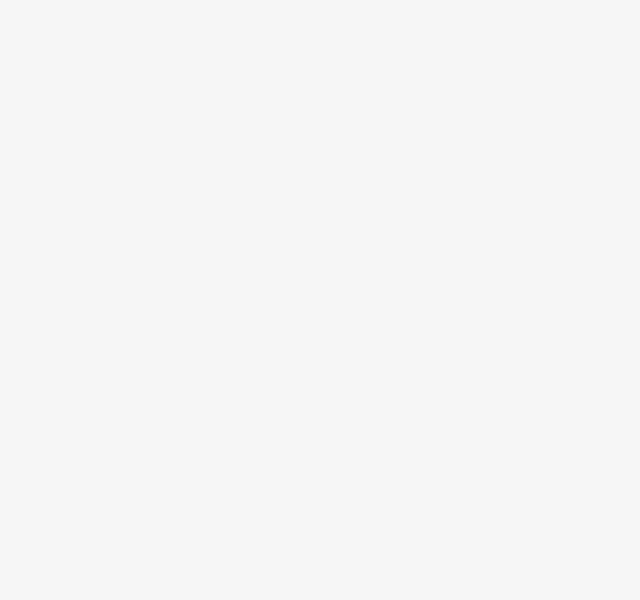
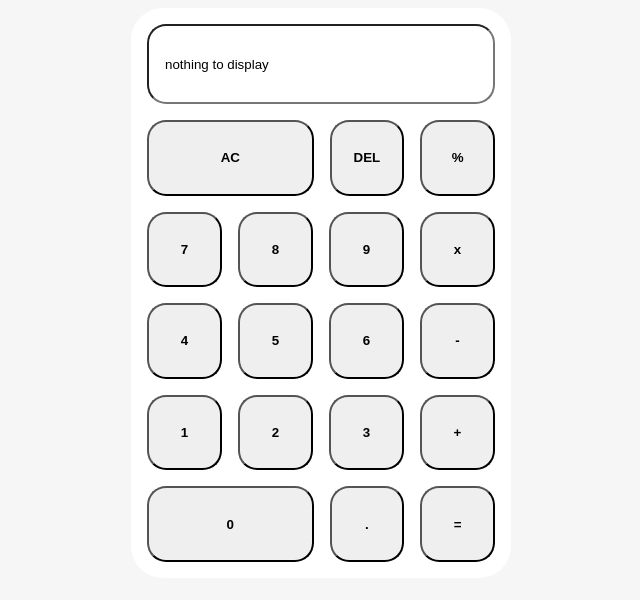
Before and after one commit to harrynortham/calculatorproject, a plain HTML site: page index.html in a window 1280 px wide. Shown: the whole page, without its empty margins (319-959 px from the left). Drawn offline with Linux system fonts and the light colour scheme.

Commit message:
Calculator elements and basic styling added

```diff
--- a/index.html
+++ b/index.html
@@ -5,7 +5,42 @@
     <meta name="viewport" content="width=device-width, initial-scale=1.0" />
     <title>Document</title>
     <link rel="stylesheet" href="style.css" />
-    <script src="script.js"></script>
+    <!--Add defer for script to run after dom elements exist-->
+    <script src="script.js" defer></script>
   </head>
-  <body></body>
+  <body>
+    <div id="calculator">
+      <input id="calculator__display" />
+      <div id="calculator__buttons">
+        <div class="calculator__row">
+          <button class="button--lg">AC</button>
+          <button>DEL</button>
+          <button>%</button>
+        </div>
+        <div class="calculator__row">
+          <button>7</button>
+          <button>8</button>
+          <button>9</button>
+          <button>x</button>
+        </div>
+        <div class="calculator__row">
+          <button>4</button>
+          <button>5</button>
+          <button>6</button>
+          <button>-</button>
+        </div>
+        <div class="calculator__row">
+          <button>1</button>
+          <button>2</button>
+          <button>3</button>
+          <button>+</button>
+        </div>
+        <div class="calculator__row">
+          <button class="button--lg">0</button>
+          <button>.</button>
+          <button>=</button>
+        </div>
+      </div>
+    </div>
+  </body>
 </html>
--- a/script.js
+++ b/script.js
@@ -1 +1,40 @@
-console.log("hello");
+let displayValue = "";
+let number = 0;
+let operator = "";
+let secondNumber = 0;
+let displayElement = document.getElementById("calculator__display");
+
+function add(a, b) {
+  return a + b;
+}
+
+function subtract(a, b) {
+  return a - b;
+}
+
+function multiply(a, b) {
+  return a * b;
+}
+
+function divide(a, b) {
+  return a / b;
+}
+console.log(displayElement);
+displayElement.value = "nothing to display";
+
+function operate(number, operator, secondNumber) {
+  switch (operator) {
+    case "add":
+      add(number, secondNumber);
+      break;
+    case "subtract":
+      subtract(number, secondNumber);
+      break;
+    case "multiply":
+      multiply(number, secondNumber);
+      break;
+    case "divide":
+      divide(number, secondNumber);
+      break;
+  }
+}
--- a/style.css
+++ b/style.css
@@ -1,4 +1,59 @@
+* {
+  box-sizing: border-box;
+  --border-radius-lg: 2rem;
+  --border-radius-sm: 1.2rem;
+}
+
 html {
   margin: 0;
   background: #f6f6f6;
 }
+
+#calculator {
+  margin: auto;
+  max-width: 380px;
+  background-color: white;
+  aspect-ratio: 2/3;
+  border-radius: var(--border-radius-lg);
+  padding: 1rem;
+  display: flex;
+  flex-direction: column;
+}
+
+#calculator__display {
+  width: 100%;
+  border-radius: var(--border-radius-sm);
+  height: 5rem;
+  padding: 1rem;
+  margin-bottom: 1rem;
+}
+
+#calculator__buttons {
+  flex: 1;
+  display: flex;
+  flex-direction: column;
+  row-gap: 1rem;
+}
+
+.calculator__row {
+  height: 20%;
+  display: flex;
+}
+
+.calculator__row > button {
+  width: 25%;
+  border-radius: var(--border-radius-sm);
+  font-weight: bold;
+}
+
+.calculator__row > button.button--lg {
+  width: calc(50% + 1.5rem);
+}
+
+.calculator__row > button {
+  margin-left: 1rem;
+}
+
+.calculator__row > button:first-child {
+  margin-left: 0;
+}
```
